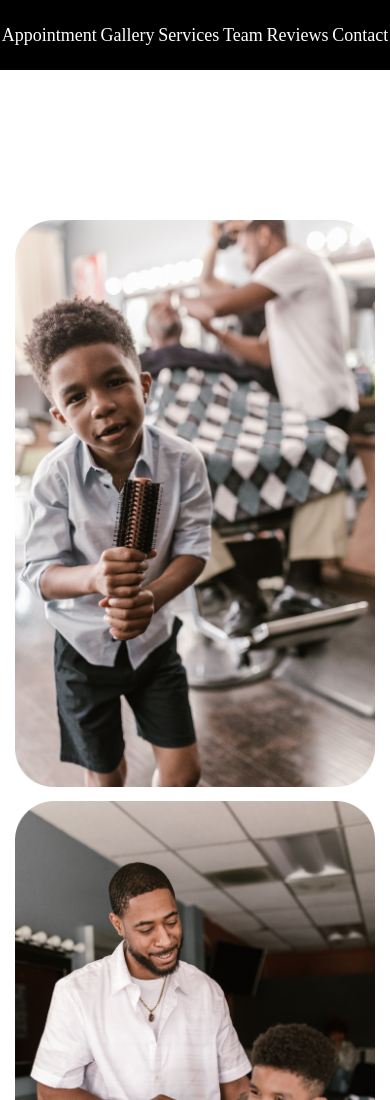
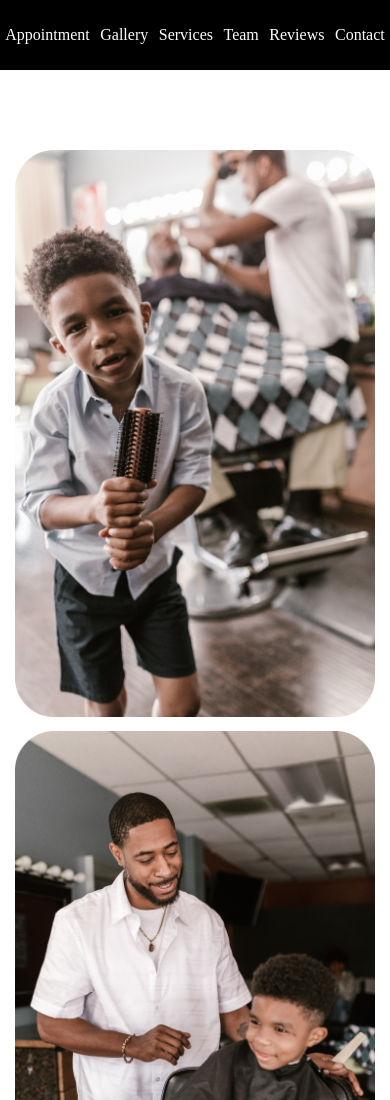
Before and after one commit to StasShlemko/hw-lesson-8, a plain HTML site: page index.html in a window 390 px wide. Shown: the top 1100 px of the page. Drawn offline with Linux system fonts and the light colour scheme; a web font is replaced by a local one.

Commit message:
version 3

```diff
--- a/style.css
+++ b/style.css
@@ -444,9 +444,7 @@ header {
 @media (max-width: 992px) {
   .header {
     width: 100%;
-    position: relative;
-  }
-  .logo {
+    position: fixed;
     text-align: center;
 
   }
@@ -583,13 +581,16 @@ header {
 @media (max-width: 768px) {
   .header {
     width: 100%;
-    position: relative;
+    position: fixed;
   }
   .logo {
    display: none;
   }
   .navigation {
     height: 70px;
+  }
+  .navigation a{
+    font-size: 16px;
   }
   .shell {
     width: 100%;
```
